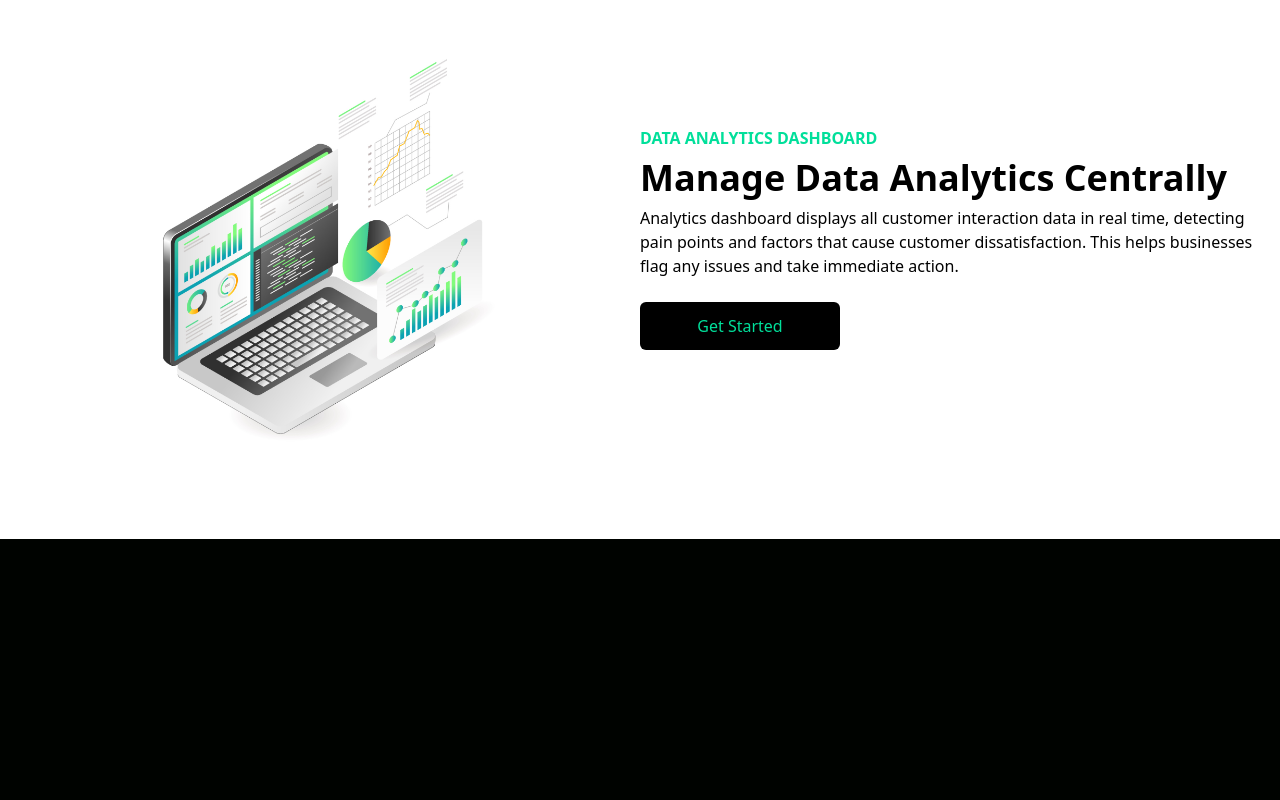
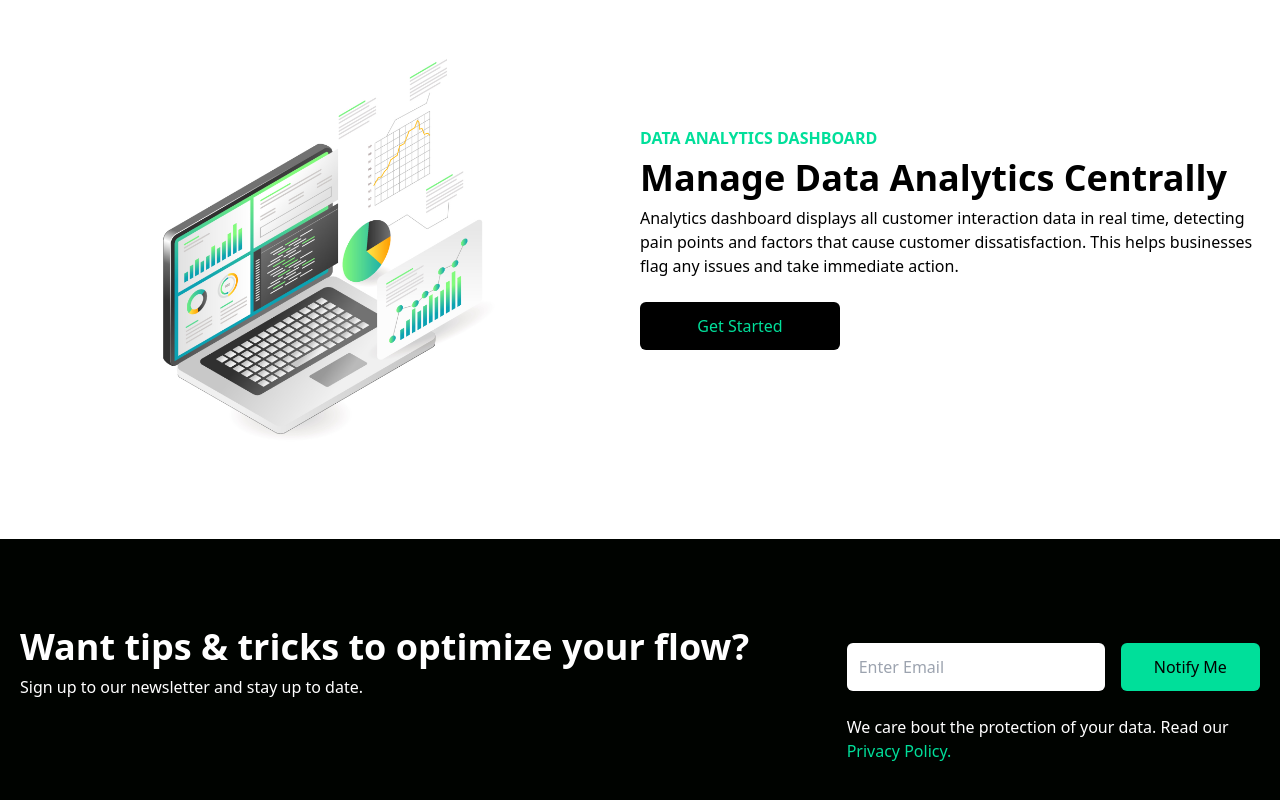
Before and after one commit to paulofelipebrito/landing-page-for-sales, a React (Create React App) app: page / in a window 1280 px wide. Shown: the part 838-1638 px from the top of the page. Before the commit the page ends 1377 px from the top, so only its background shows below. Built offline with nearby package versions, Linux system fonts and the light colour scheme.

Commit message:
feat: Newsletter component

```diff
--- a/src/App.js
+++ b/src/App.js
@@ -2,6 +2,7 @@
 import Analytics from './components/Analytics';
 import Hero from './components/Hero';
 import Navbar from './components/Navbar';
+import Newsletter from './components/Newsletter';
 
 function App() {
   return (
@@ -9,6 +10,7 @@
       <Navbar />
       <Hero />
       <Analytics />
+      <Newsletter />
     </div>
   );
 }
--- /dev/null
+++ b/src/components/Newsletter.jsx
@@ -0,0 +1,34 @@
+import React from 'react';
+
+const Newsletter = () => {
+  return (
+    <div className='w-full py-16 text-white px-4'>
+      <div className='max-w-[1240px] mx-auto grid lg:grid-cols-3'>
+        <div className='lg:col-span-2 my-4'>
+          <h1 className='md:text-4xl sm:text-3xl text-2xl font-bold py-2'>
+            Want tips & tricks to optimize your flow?
+          </h1>
+          <p>Sign up to our newsletter and stay up to date.</p>
+        </div>
+        <div className='my-4'>
+          <div className='flex flex-col sm:flex-row items-center justify-between w-full'>
+            <input
+              className='p-3 flex w-full rounded-md text-black'
+              type='email'
+              placeholder='Enter Email'
+            />
+            <button className='bg-[#00df9a] text-black rounded-md font-medium w-[200px] ml-4 my-6 px-6 py-3'>
+              Notify Me
+            </button>
+          </div>
+          <p>
+            We care bout the protection of your data. Read our{' '}
+            <span className='text-[#00df9a]'>Privacy Policy.</span>
+          </p>
+        </div>
+      </div>
+    </div>
+  );
+};
+
+export default Newsletter;
```
